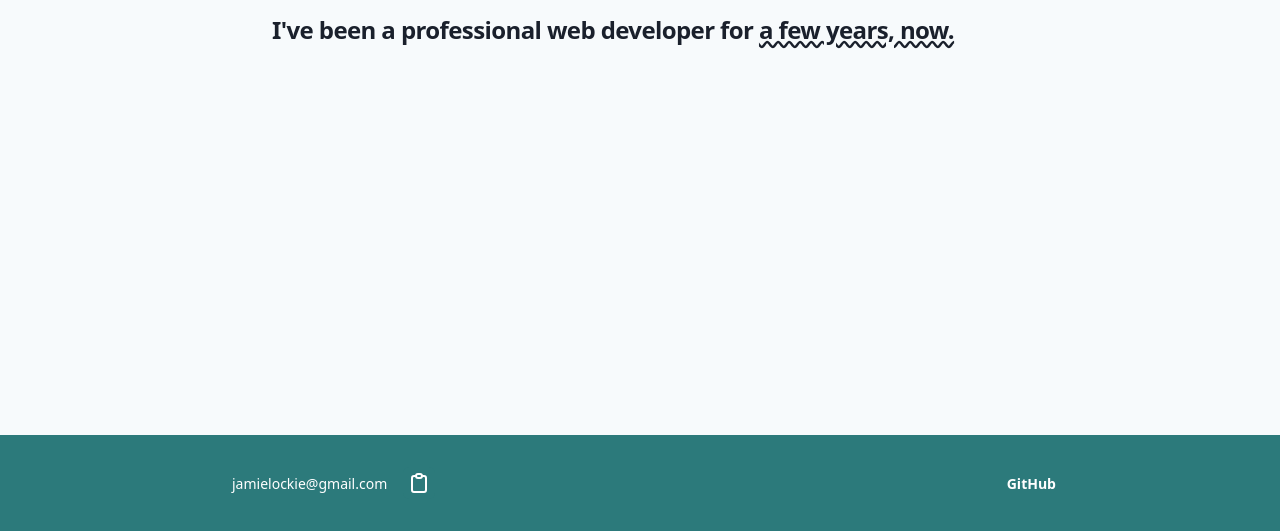
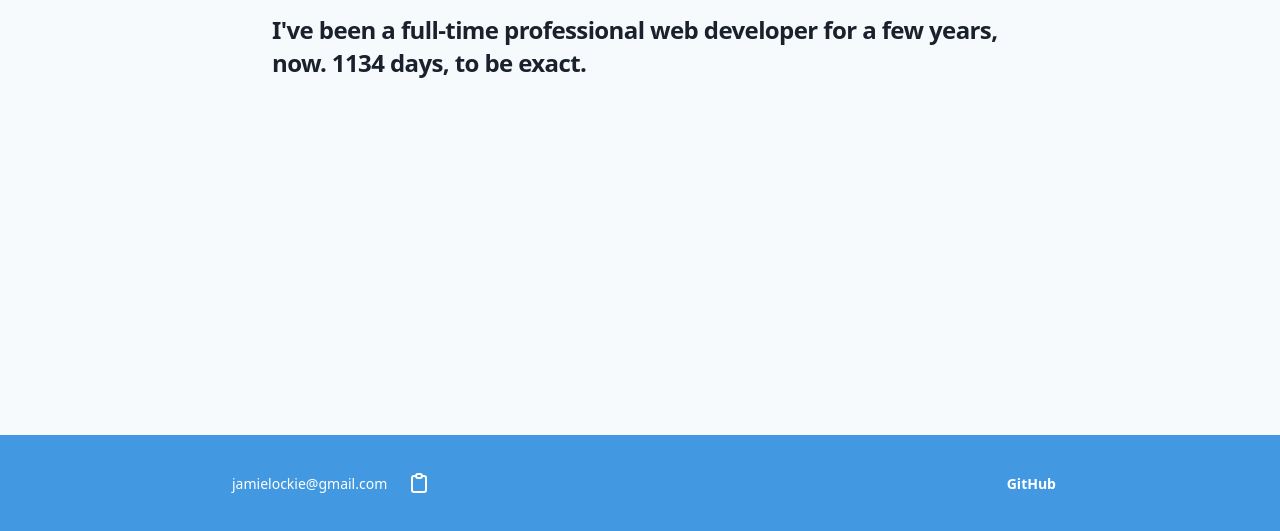
Before and after one commit to jamielockie/new-site-who-dis, a Gatsby site: page / in a window 1280 px wide. Shown: the part 269-800 px from the top of the page. Built offline with nearby package versions, Linux system fonts and the light colour scheme; Gatsby itself is replaced by a stand-in of ours; what @tailwindcss/custom-forms would draw is missing.

Commit message:
WIP - follow-up to initial commit

```diff
--- a/package.json
+++ b/package.json
@@ -4,6 +4,7 @@
   "version": "4.0.0",
   "author": "Jamie Lockie <jamielockie@gmail.com>",
   "dependencies": {
+    "date-fns": "^2.16.1",
     "gatsby": "2.24.45",
     "gatsby-plugin-manifest": "2.4.22",
     "gatsby-plugin-offline": "3.2.23",
--- a/src/components/footer.js
+++ b/src/components/footer.js
@@ -2,9 +2,28 @@ import React, { useState } from "react";
 
 export const Footer = () => {
   const [isEmailCopied, setEmailCopied] = useState(false);
+  const [timesCopied, setTimesCopied] = useState(0);
   console.log("jjj isEmailCopied", isEmailCopied);
+
+  const getSassyText = () => {
+    switch (timesCopied) {
+      case 2:
+        return "Copied (again)";
+      case 3:
+        return "Copied (again, and again)";
+      case 4:
+        return "That's quite enough";
+      case 5:
+        return "Un-copied! (jk, it's copied)";
+      case 6:
+        return "";
+      default:
+        return "Copied!";
+    }
+  };
+
   return (
-    <footer className="bg-teal-700">
+    <footer className="bg-blue-500">
       <nav className="flex justify-between items-center max-w-4xl p-4 mx-auto text-sm md:p-8">
         <address className="text-white not-italic flex flex-row items-center">
           <span className="pl-2 pr-4">jamielockie@gmail.com</span>
@@ -12,8 +31,9 @@ export const Footer = () => {
             onClick={() => {
               navigator.clipboard.writeText("jamielockie@gmail.com");
               setEmailCopied(true);
+              setTimesCopied(timesCopied > 5 ? 2 : timesCopied + 1);
             }}
-            className="p-1 rounded-md bg-teal-700 hover:bg-teal-600 transition-colors duration-300"
+            className="p-1 rounded-md bg-blue-500 hover:bg-blue-400 transition-colors duration-300"
           >
             <svg
               fill="none"
@@ -26,7 +46,7 @@ export const Footer = () => {
                 strokeLinejoin="round"
                 strokeWidth={2}
                 d={
-                  isEmailCopied
+                  isEmailCopied && timesCopied !== 6
                     ? "M9 5H7a2 2 0 00-2 2v12a2 2 0 002 2h10a2 2 0 002-2V7a2 2 0 00-2-2h-2M9 5a2 2 0 002 2h2a2 2 0 002-2M9 5a2 2 0 012-2h2a2 2 0 012 2m-6 9l2 2 4-4"
                     : "M9 5H7a2 2 0 00-2 2v12a2 2 0 002 2h10a2 2 0 002-2V7a2 2 0 00-2-2h-2M9 5a2 2 0 002 2h2a2 2 0 002-2M9 5a2 2 0 012-2h2a2 2 0 012 2"
                 }
@@ -35,11 +55,11 @@ export const Footer = () => {
           </button>
           {
             <p
-              className={`transition duration-300 italic ${
+              className={`transition duration-300 px-2 italic ${
                 isEmailCopied ? "opacity-100" : "opacity-0"
               }`}
             >
-              Copied!
+              {getSassyText()}
             </p>
           }
         </address>
--- a/src/components/header.js
+++ b/src/components/header.js
@@ -14,7 +14,7 @@ function Header() {
   `);
 
   return (
-    <header className="bg-teal-700">
+    <header className="bg-blue-500">
       <div className="flex flex-wrap items-center justify-between max-w-4xl p-4 mx-auto md:p-8">
         <Link to="/">
           <h1 className="flex items-center text-white no-underline">
--- a/src/css/style.css
+++ b/src/css/style.css
@@ -5,7 +5,7 @@
 @tailwind utilities;
 
 html {
-  background-color: ;
+  @apply bg-blue-500;
 }
 
 .underline-wavy {
--- a/src/pages/index.js
+++ b/src/pages/index.js
@@ -4,8 +4,25 @@ import Layout from "../components/layout";
 import SEO from "../components/seo";
 // import { Helmet } from "react-helmet";
 // import catAndHumanIllustration from "../images/cat-and-human-illustration.svg";
+import {
+  differenceInYears,
+  differenceInMonths,
+  differenceInDays,
+  isDate,
+  toDate,
+  differenceInMilliseconds,
+} from "date-fns";
 
 function IndexPage() {
+  const countdownTimer = () => {
+    console.log(
+      "jjj total date-fns",
+      differenceInDays(new Date(), new Date(2017, 8, 27))
+    );
+
+    return differenceInDays(new Date(), new Date(2017, 8, 27));
+  };
+
   return (
     <Layout>
       <SEO
@@ -40,13 +57,18 @@ function IndexPage() {
               tracking-tight
             "
           >
-            {<span className="text-teal-700">Hey, </span>} I&#39;m Jamie
+            {<span className="text-blue-600 pr-2 ">Hey,</span>} {`I'm Jamie`}
           </h1>
         </div>
 
         <p className="text-2xl font-semibold tracking-tight leading-snug text-gray-900">
-          {`I've been a professional web developer for `}
-          <span className="underline-wavy">a few years, now.</span>
+          {`I've been a full-time professional web developer for `}
+          <span>a few years, now.</span>
+          <span>
+            <span>
+              {` `} {countdownTimer()} days, to be exact.
+            </span>
+          </span>
         </p>
       </section>
     </Layout>
```
Also changed, not shown: .eslintrc.js (added), 1 other file.
